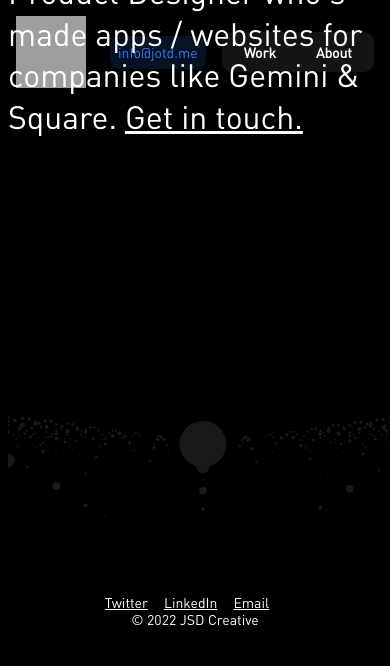
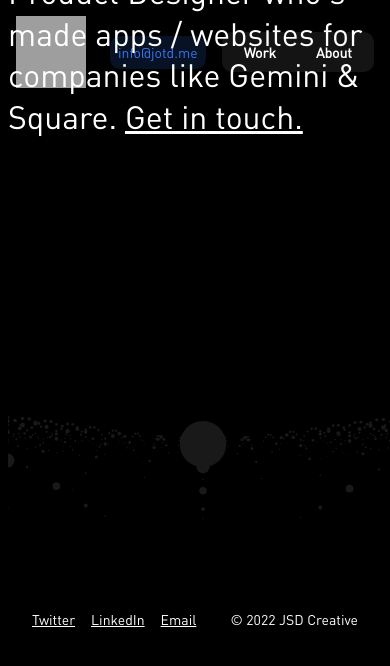
Before and after one commit to jotd/jotd-portfolio, a Jekyll site: the page index.html, which Jekyll copies as it is, in a window 390 px wide and 900 px high, scrolled down 240 px. Shown: the top 666 px of the window. Built offline with Jekyll 4.4.1, drawn with Linux system fonts in a browser that asks for light colours; grey boxes are pictures that could not be loaded.

Commit message:
Update styles.css

```diff
--- a/css/styles.css
+++ b/css/styles.css
@@ -513,9 +513,13 @@
   .footer.desktop {
     -webkit-box-orient: vertical;
     -webkit-box-direction: normal;
-    -webkit-flex-direction: column;
+    /* -webkit-flex-direction: column;
         -ms-flex-direction: column;
-            flex-direction: column; } }
+            flex-direction: column;  */
+        -webkit-flex-direction: row;
+        -ms-flex-direction: row;
+            flex-direction: row;
+          } }
 /* ///////////////////////////////////////////////////// */
 
 
```
